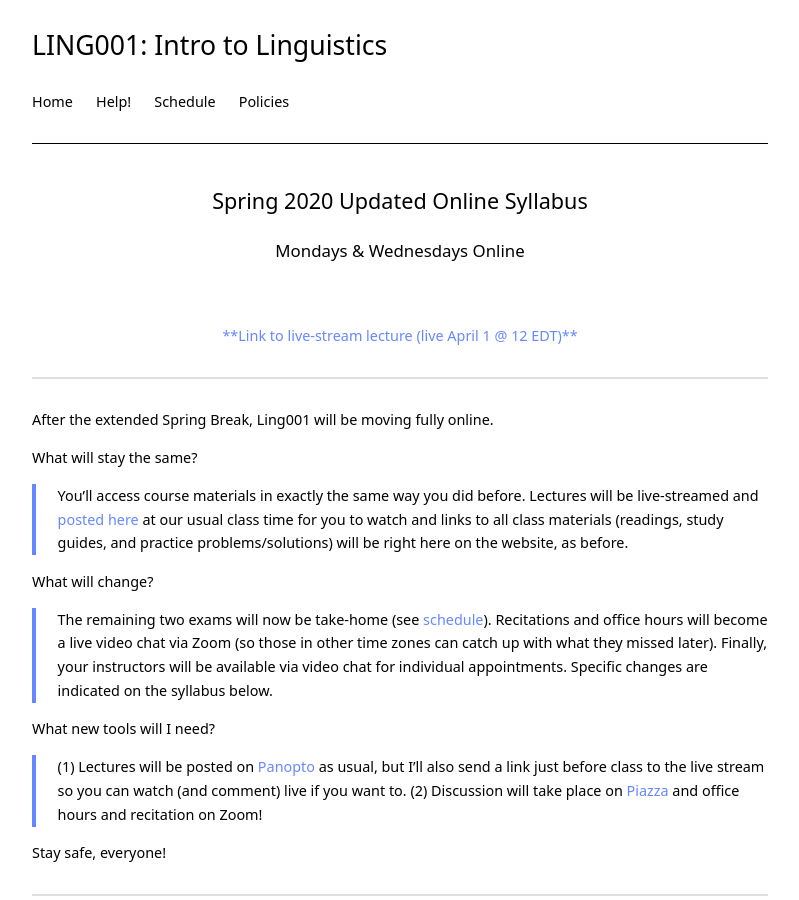
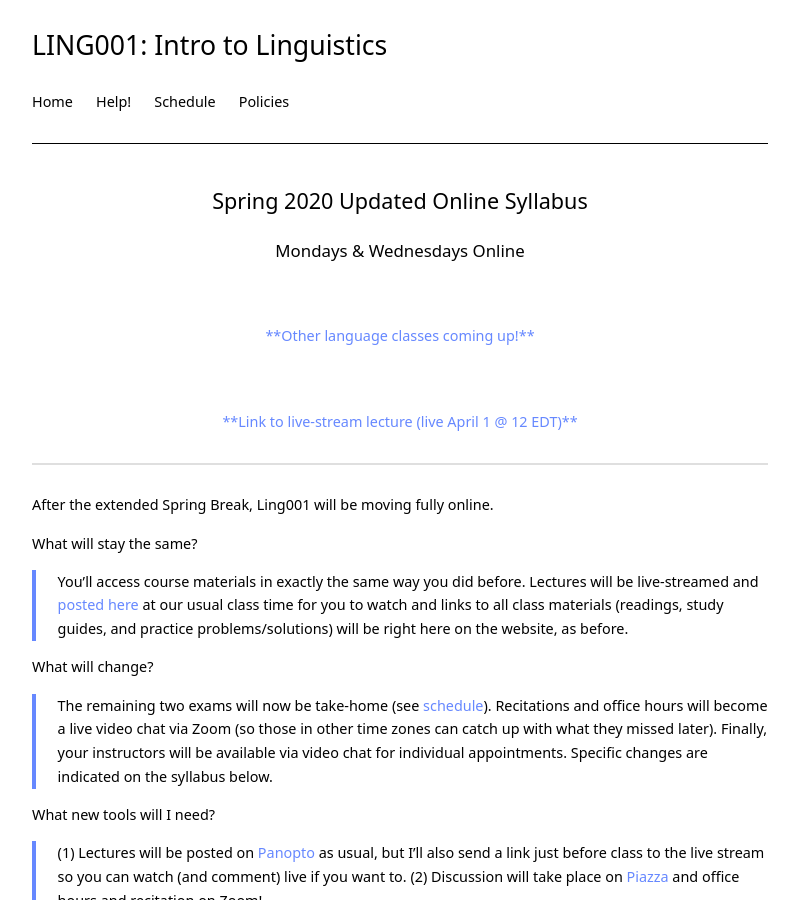
Before and after one commit to kschuler/ling001, a Jekyll site: the page built from index.md, in a window 1280 px wide and 900 px high. Shown: the whole window, without its empty margins (240-1039 px from the left). Built offline with Jekyll 4.4.1, drawn with Linux system fonts in a browser that asks for light colours.

Commit message:
Update index.md

```diff
--- a/index.md
+++ b/index.md
@@ -5,6 +5,8 @@ title: LING 1
 
 <h2 align="center">Spring 2020 Updated Online Syllabus</h2>
 <h3 align="center">Mondays & Wednesdays <b>Online</b></h3>
+<br>
+<h4 align="center"><a href="references/20A-LingCoursesMajor.pdf"><b>**Other language classes coming up!**</b></a></h4>
 <br>
 <h4 align="center"><a href="https://upenn.hosted.panopto.com/Panopto/Pages/Viewer.aspx?id=8fa68eb3-fe90-4dd7-86d0-ab8e01359ee0"><b>**Link to live-stream lecture (live April 1 @ 12 EDT)**</b></a></h4>
 
```
